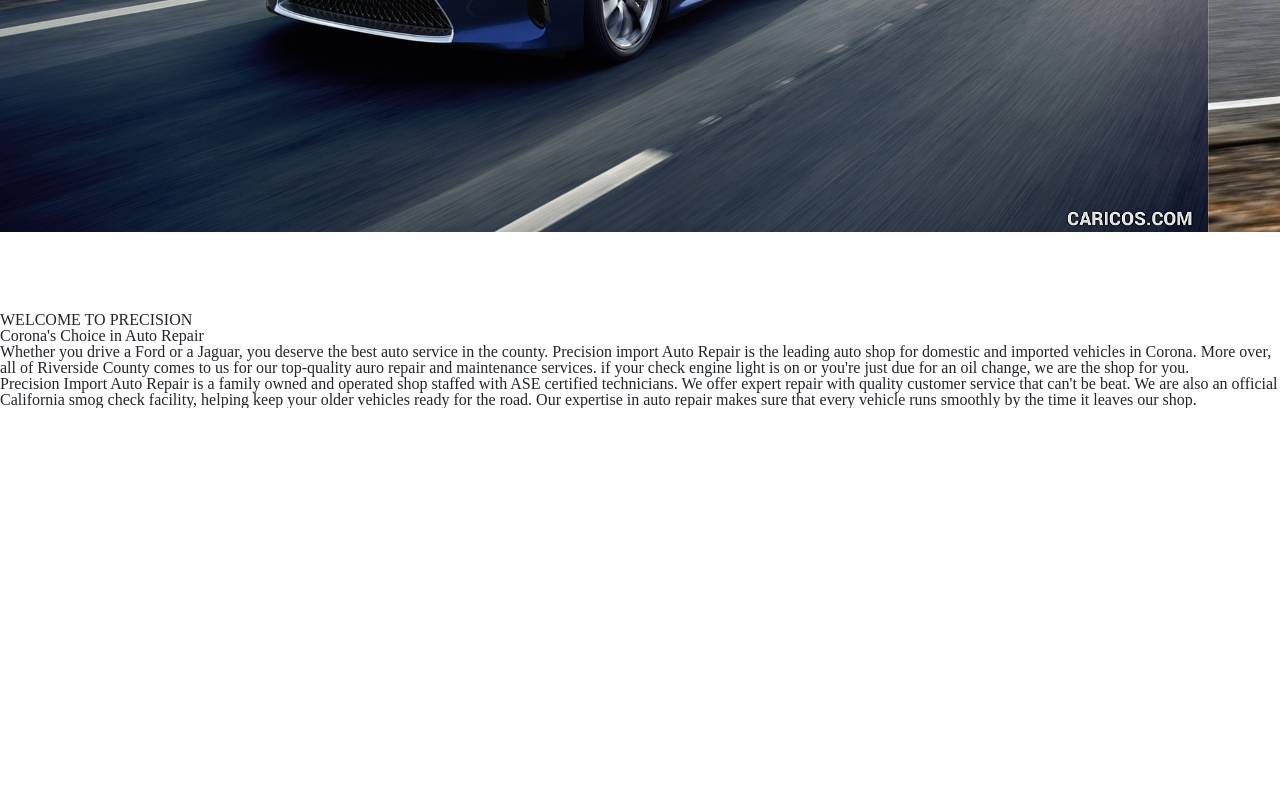
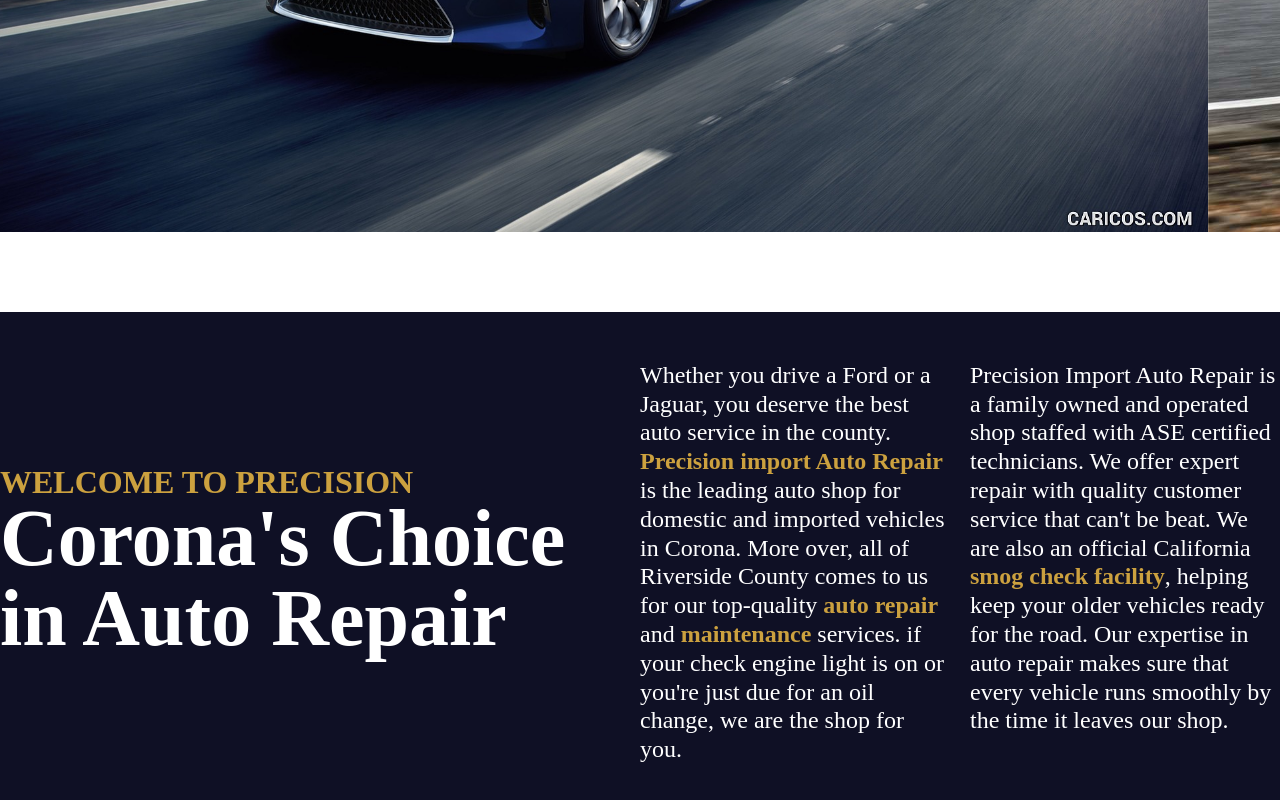
Before and after one commit to Imon-Ovbude/car-site, a plain HTML site: page dist/html/index.html in a window 1280 px wide. Shown: the part 770-1570 px from the top of the page. Before the commit the page ends 1178 px from the top, so only its background shows below. Drawn offline with nearby package versions, Linux system fonts and the light colour scheme.

Commit message:
eleventh commit, add statment section and styles

```diff
--- a/dist/html/index.html
+++ b/dist/html/index.html
@@ -141,26 +141,28 @@
       <section class="statement-section">
         <div class="statement-wrapper">
           <div class="statement-first-div">
-            <p>WELCOME TO PRECISION</p>
+            <p class="welcome">WELCOME TO PRECISION</p>
             <p>Corona's Choice in Auto Repair</p>
           </div>
           <div class="statement-second-div">
             <p>
               Whether you drive a Ford or a Jaguar, you deserve the best auto
-              service in the county. Precision import Auto Repair is the leading
-              auto shop for domestic and imported vehicles in Corona. More over,
-              all of Riverside County comes to us for our top-quality auro
-              repair and maintenance services. if your check engine light is on
-              or you're just due for an oil change, we are the shop for you.
+              service in the county.
+              <span>Precision import Auto Repair</span> is the leading auto shop
+              for domestic and imported vehicles in Corona. More over, all of
+              Riverside County comes to us for our top-quality
+              <span>auto repair</span> and <span>maintenance</span> services. if
+              your check engine light is on or you're just due for an oil
+              change, we are the shop for you.
             </p>
             <p>
               Precision Import Auto Repair is a family owned and operated shop
               staffed with ASE certified technicians. We offer expert repair
               with quality customer service that can't be beat. We are also an
-              official California smog check facility, helping keep your older
-              vehicles ready for the road. Our expertise in auto repair makes
-              sure that every vehicle runs smoothly by the time it leaves our
-              shop.
+              official California <span>smog check facility</span>, helping keep
+              your older vehicles ready for the road. Our expertise in auto
+              repair makes sure that every vehicle runs smoothly by the time it
+              leaves our shop.
             </p>
           </div>
         </div>
--- a/scss/style.scss
+++ b/scss/style.scss
@@ -148,3 +148,47 @@
     }
   }
 }
+
+// Statement Section
+.statement-section {
+  background-color: $dark-blue;
+  height: 500px;
+
+  .statement-wrapper {
+    display: grid;
+    height: 100%;
+    max-width: 1400px;
+    margin: 0 auto;
+    color: $white;
+    grid-template-columns: repeat(2, 1fr);
+    align-items: center;
+
+    .statement-first-div {
+      .welcome {
+        color: $gold;
+        font-size: 2rem;
+      }
+
+      p {
+        font-size: 5rem;
+        font-weight: bold;
+      }
+    }
+
+    .statement-second-div {
+      display: grid;
+      grid-template-columns: repeat(2, 1fr);
+      grid-gap: 20px;
+
+      p {
+        line-height: 1.2;
+        font-size: 1.5rem;
+
+        span {
+          color: $gold;
+          font-weight: bold;
+        }
+      }
+    }
+  }
+}
```
Also changed, not shown: dist/css/style.min.css.
